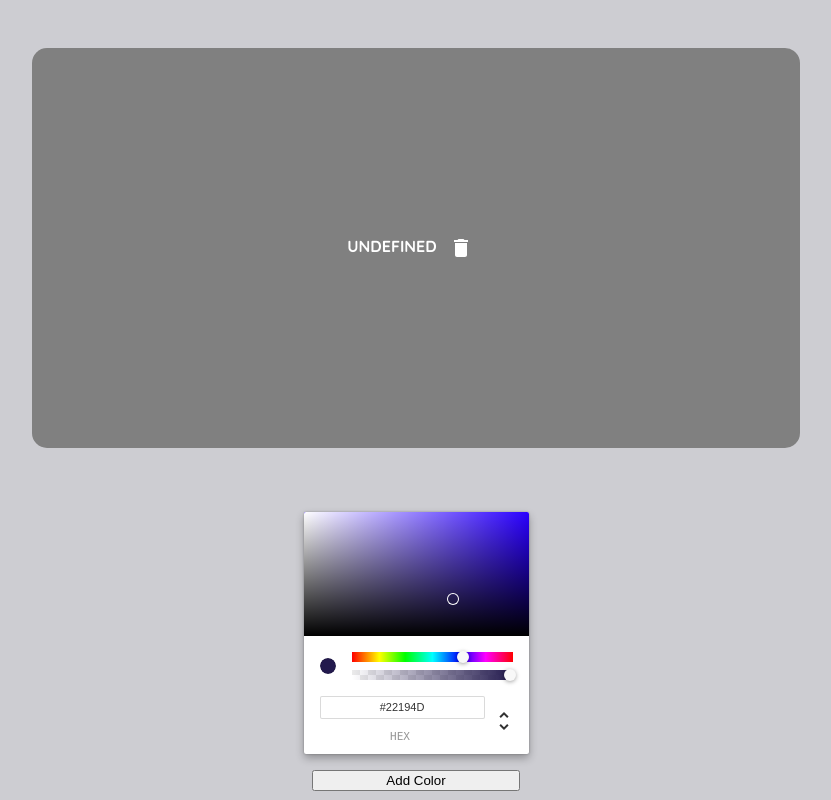
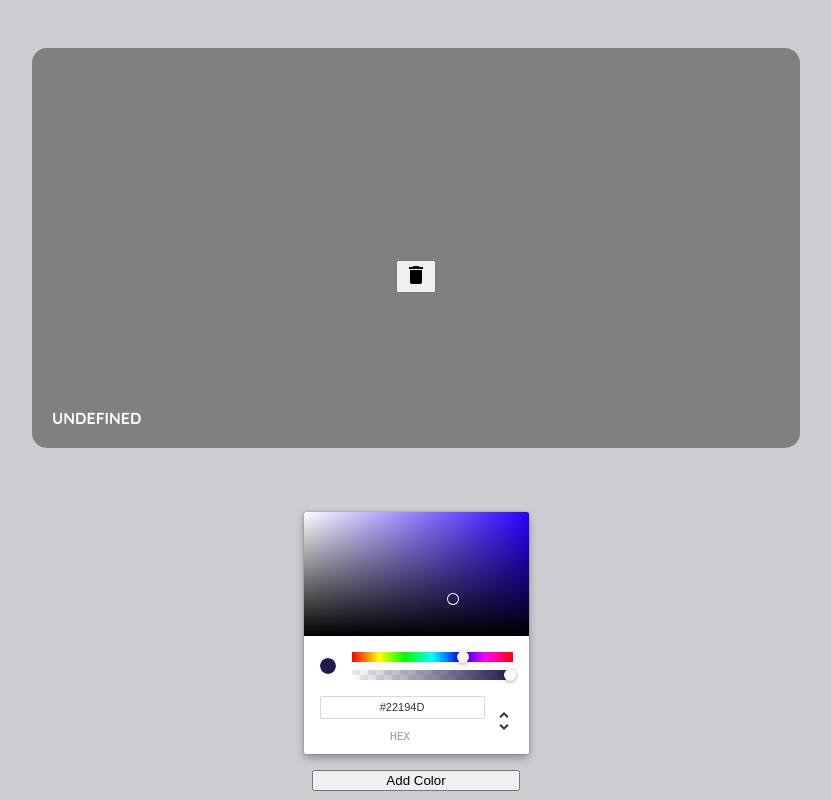
Before and after one commit to OlaFro/React-color-palette-generator, a React (Create React App) app: page / in a window 1280 px wide. Both pictures are taken after a click on the button "Add Color". Shown: the whole page, without its empty margins (224-1055 px from the left). Built offline with nearby package versions, Linux system fonts and the light colour scheme.

Commit message:
deleting repaired

```diff
--- a/package.json
+++ b/package.json
@@ -7,6 +7,7 @@
     "@testing-library/jest-dom": "^5.11.6",
     "@testing-library/react": "^11.2.2",
     "@testing-library/user-event": "^12.2.2",
+    "array-move": "^3.0.1",
     "react": "^17.0.1",
     "react-color": "^2.19.3",
     "react-color-hook": "^1.0.5",
--- a/src/DraggableColorBox.js
+++ b/src/DraggableColorBox.js
@@ -6,18 +6,27 @@ import { withStyles } from "@material-ui/core/styles";
 import { SortableElement } from "react-sortable-hoc";
 
 const DraggableColorBox = SortableElement((props) => {
-  const { classes, deleteBox, id, color } = props;
+  const { classes, deleteBox, id, color, palette, setPalette } = props;
   return (
     <div className={classes.box} style={{ backgroundColor: color }}>
       <div>
-        <span>{`${color}`}</span>
+        <span className={classes.text}>{`${color}`}</span>
 
-        <IconButton aria-label="delete" style={{ color: "white" }}>
-          <DeleteIcon
+        <IconButton
+          aria-label="delete"
+          className={classes.icon}
+          style={{ color: "white" }}
+        >
+          {console.log(id)}
+          <button
             onClick={() => {
-              deleteBox(id);
+              console.log("test");
+              let filtered = palette.filter((elem) => elem.id !== id);
+              setPalette(filtered);
             }}
-          />
+          >
+            <DeleteIcon />
+          </button>
         </IconButton>
       </div>
     </div>
--- a/src/DraggableColorList.js
+++ b/src/DraggableColorList.js
@@ -3,14 +3,17 @@ import { SortableContainer } from "react-sortable-hoc";
 import DraggableColorBox from "./DraggableColorBox";
 // import styles from "./styles/DraggableColorList.js";
 
-const DraggableColorList = SortableContainer(({ palette, deleteBox }) => {
+const DraggableColorList = SortableContainer((props) => {
+  const { palette, deleteBox, setPalette } = props;
   return (
     <div style={{ width: "100%", display: "flex" }}>
       {palette.map((elem, i) => (
         <DraggableColorBox
+          palette={palette}
+          setPalette={setPalette}
           key={elem.id}
           index={i}
-          deleteBox={() => deleteBox(elem.id)}
+          deleteBox={deleteBox}
           id={elem.id}
           color={elem.color}
         />
--- a/src/Generator.js
+++ b/src/Generator.js
@@ -20,6 +20,7 @@ function Generator(props) {
   }
 
   function deleteBox(id) {
+    console.log("test");
     const filtered = palette.filter((elem) => elem.id !== id);
     setPalette(filtered);
     if (palette.length <= 4) {
--- a/src/Palette.js
+++ b/src/Palette.js
@@ -19,9 +19,11 @@ function Palette(props) {
         )}
         <DraggableColorList
           palette={palette}
+          setPalette={setPalette}
           deleteBox={deleteBox}
           axis="x"
           onSortEnd={onSortEnd}
+          lockToContainerEdges={false}
         />
       </div>
     </div>
--- a/src/styles/DraggableColorBoxStyles.js
+++ b/src/styles/DraggableColorBoxStyles.js
@@ -9,5 +9,17 @@ export default {
     fontFamily: "'Quicksand', monospace",
     justifyContent: "space-around",
     alignItems: "space-around",
+    position: "relative",
+  },
+  text: {
+    position: "absolute",
+    bottom: "20px",
+    left: "20px",
+  },
+  icon: {
+    position: "absolute",
+    top: "50%",
+    left: "50%",
+    transform: "translateX(-50%)",
   },
 };
```
Also changed, not shown: 1 other file (tests, documents, lock files or other folders).
